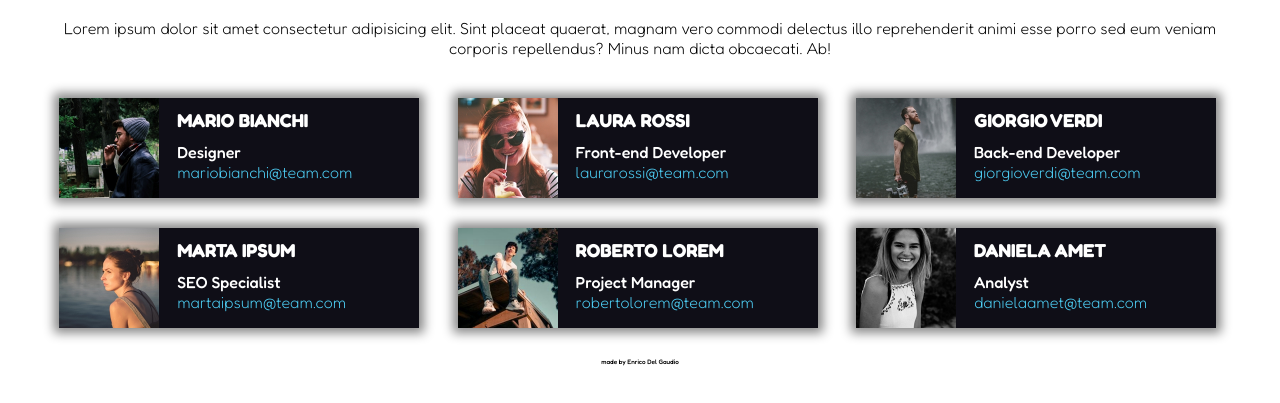
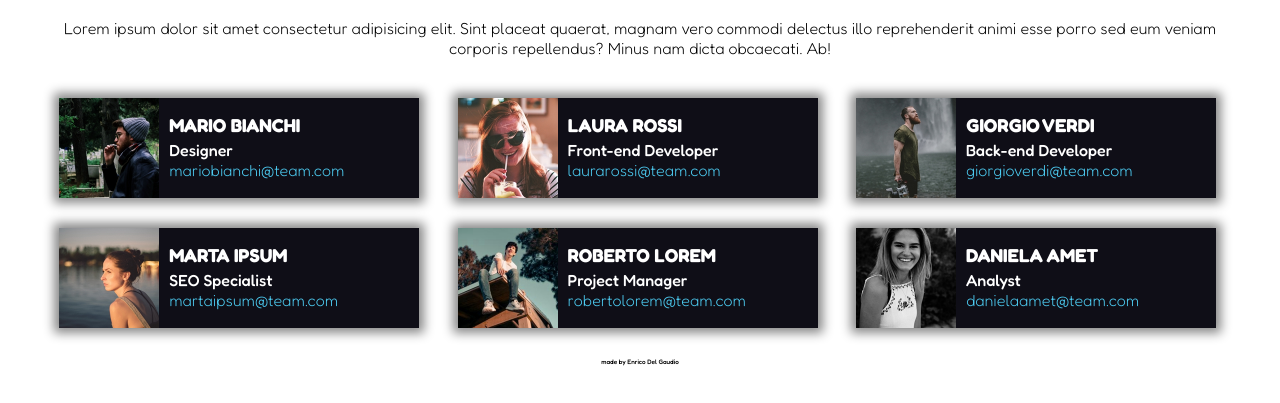
Before and after one commit to EnricoDG97/html-css-float-cards, a plain HTML site: page index.html in a window 1280 px wide. Shown: the part 81-484 px from the top of the page. Drawn offline with Linux system fonts and the light colour scheme.

Commit message:
fixed text padding

```diff
--- a/css/style.css
+++ b/css/style.css
@@ -41,10 +41,19 @@ img {
     height: 100px;
 }
 
-.card p, h3{
-    margin-left: 118px;
-    margin-top: 3%;
+.card p, .card h3{
+    display: inline-block;
+    padding-left: 10px;
 }
+
+.card h3 {
+    padding-top: 16px;
+}
+
+.card p {
+    padding-top: 4px;
+}
+
 
 main p:first-child {
     font-weight: 300;
```
